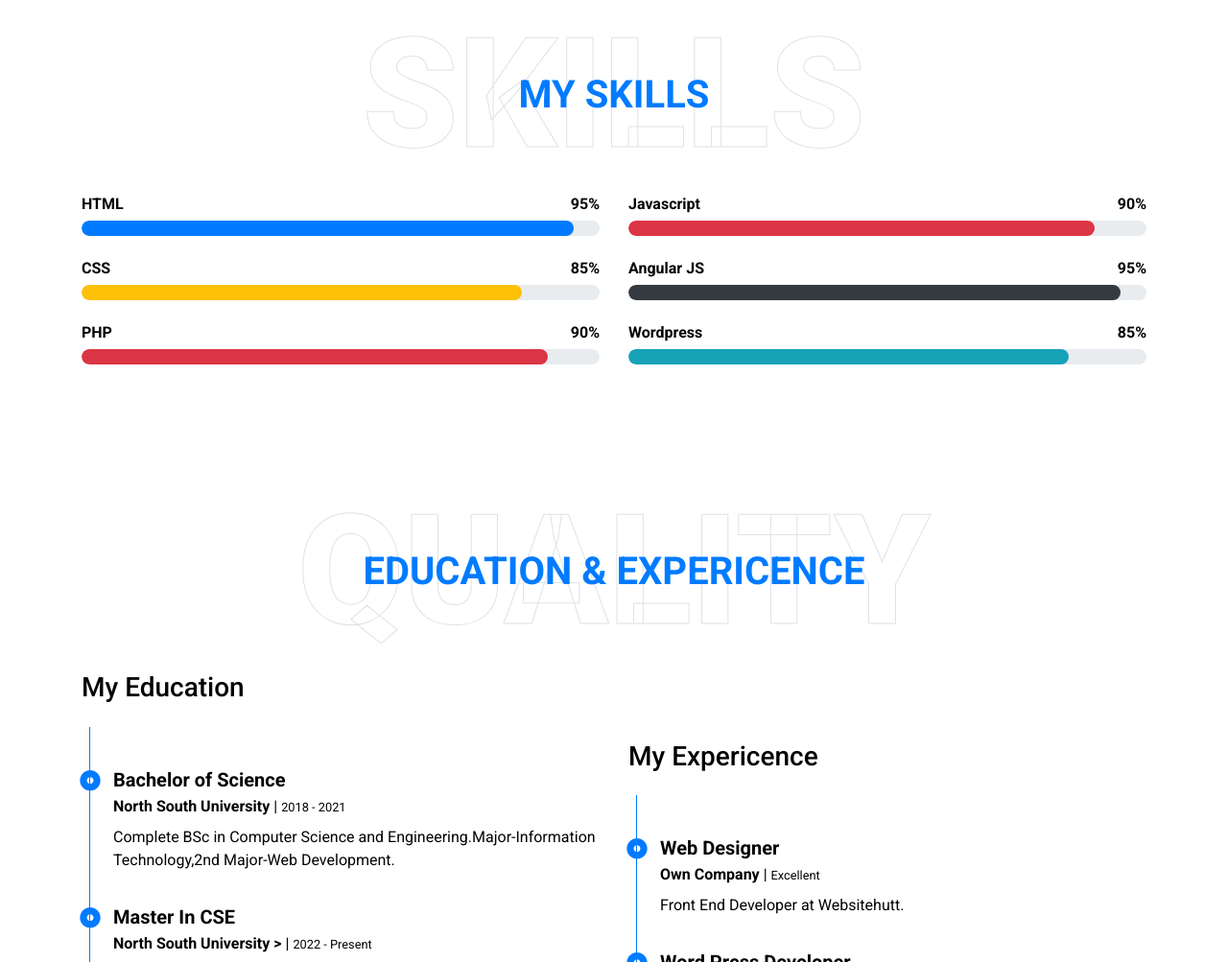
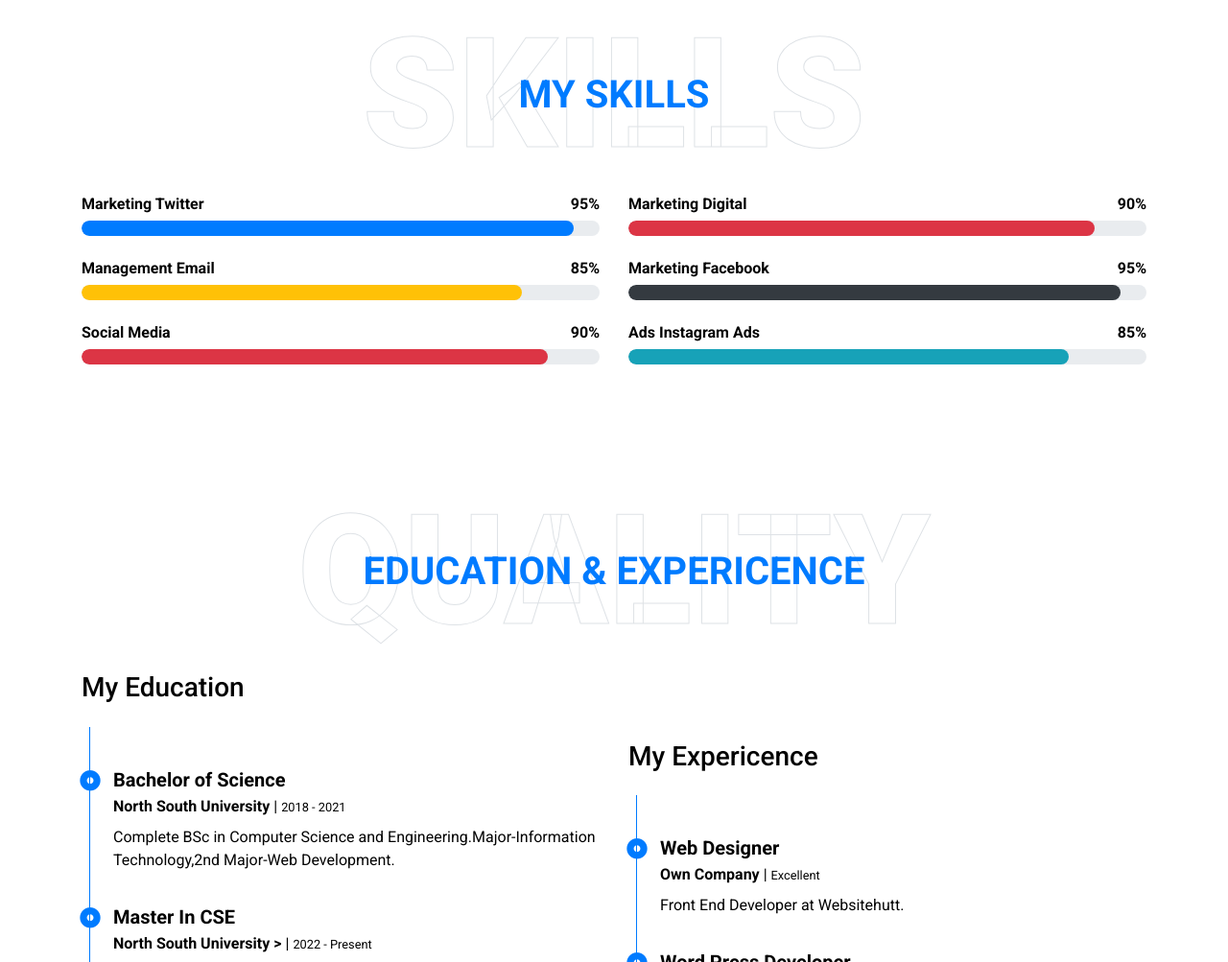
Before and after one commit to mostofasarker/Shanto-protfolio, a plain HTML site: page index.html in a window 1280 px wide. Shown: the part 1687-2690 px from the top of the page at 96% size. Drawn offline with nearby package versions, Linux system fonts and the light colour scheme.

Commit message:
Update index.html

```diff
--- a/index.html
+++ b/index.html
@@ -238,7 +238,7 @@
           <div class="col-md-6">
             <div class="skill mb-4">
               <div class="d-flex justify-content-between">
-                <h6 class="font-weight-bold">HTML</h6>
+                <h6 class="font-weight-bold">Marketing Twitter</h6>
                 <h6 class="font-weight-bold">95%</h6>
               </div>
               <div class="progress">
@@ -253,7 +253,7 @@
             </div>
             <div class="skill mb-4">
               <div class="d-flex justify-content-between">
-                <h6 class="font-weight-bold">CSS</h6>
+                <h6 class="font-weight-bold">Management Email </h6>
                 <h6 class="font-weight-bold">85%</h6>
               </div>
               <div class="progress">
@@ -268,7 +268,7 @@
             </div>
             <div class="skill mb-4">
               <div class="d-flex justify-content-between">
-                <h6 class="font-weight-bold">PHP</h6>
+                <h6 class="font-weight-bold">Social Media </h6>
                 <h6 class="font-weight-bold">90%</h6>
               </div>
               <div class="progress">
@@ -285,7 +285,7 @@
           <div class="col-md-6">
             <div class="skill mb-4">
               <div class="d-flex justify-content-between">
-                <h6 class="font-weight-bold">Javascript</h6>
+                <h6 class="font-weight-bold">Marketing Digital</h6>
                 <h6 class="font-weight-bold">90%</h6>
               </div>
               <div class="progress">
@@ -300,7 +300,7 @@
             </div>
             <div class="skill mb-4">
               <div class="d-flex justify-content-between">
-                <h6 class="font-weight-bold">Angular JS</h6>
+                <h6 class="font-weight-bold">Marketing Facebook</h6>
                 <h6 class="font-weight-bold">95%</h6>
               </div>
               <div class="progress">
@@ -315,7 +315,7 @@
             </div>
             <div class="skill mb-4">
               <div class="d-flex justify-content-between">
-                <h6 class="font-weight-bold">Wordpress</h6>
+                <h6 class="font-weight-bold">Ads Instagram Ads</h6>
                 <h6 class="font-weight-bold">85%</h6>
               </div>
               <div class="progress">
```
